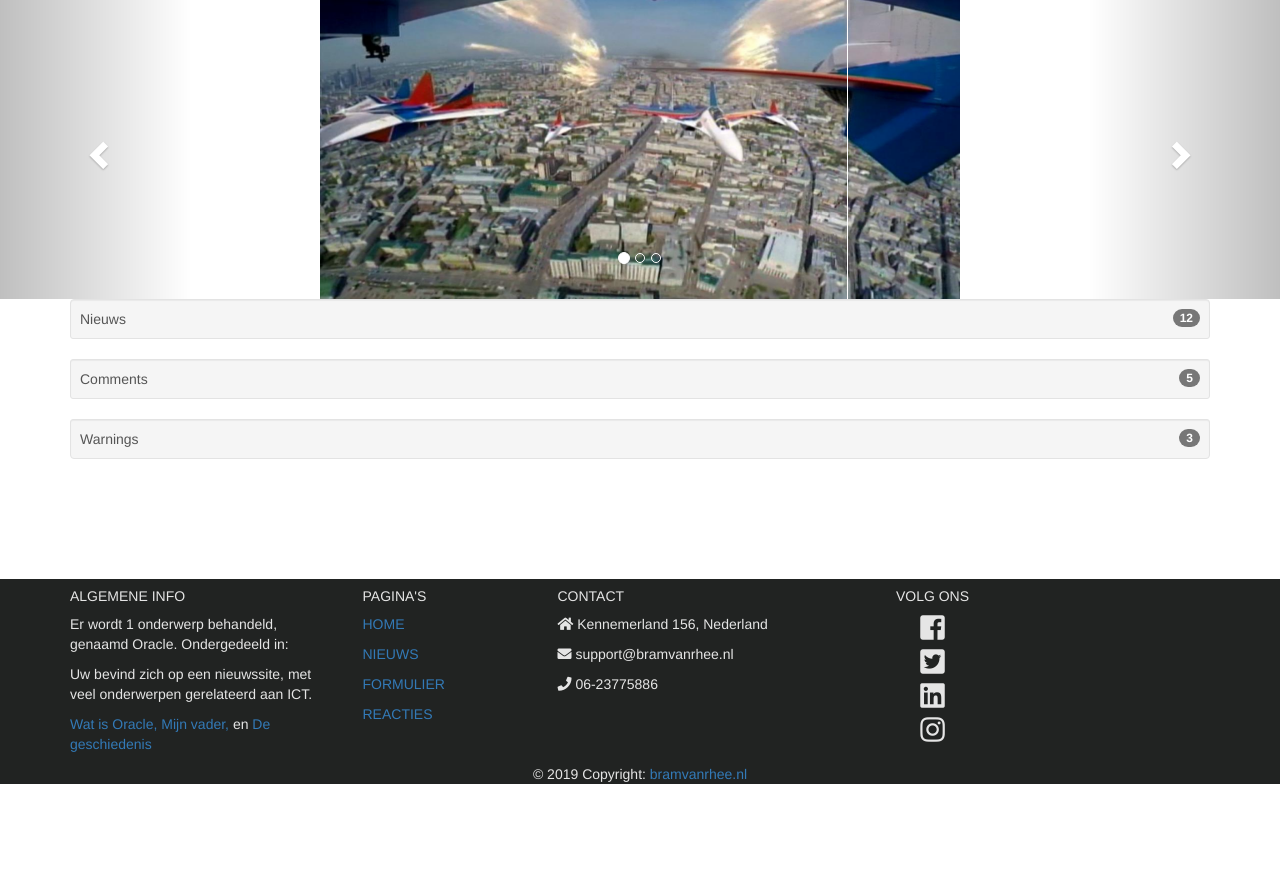
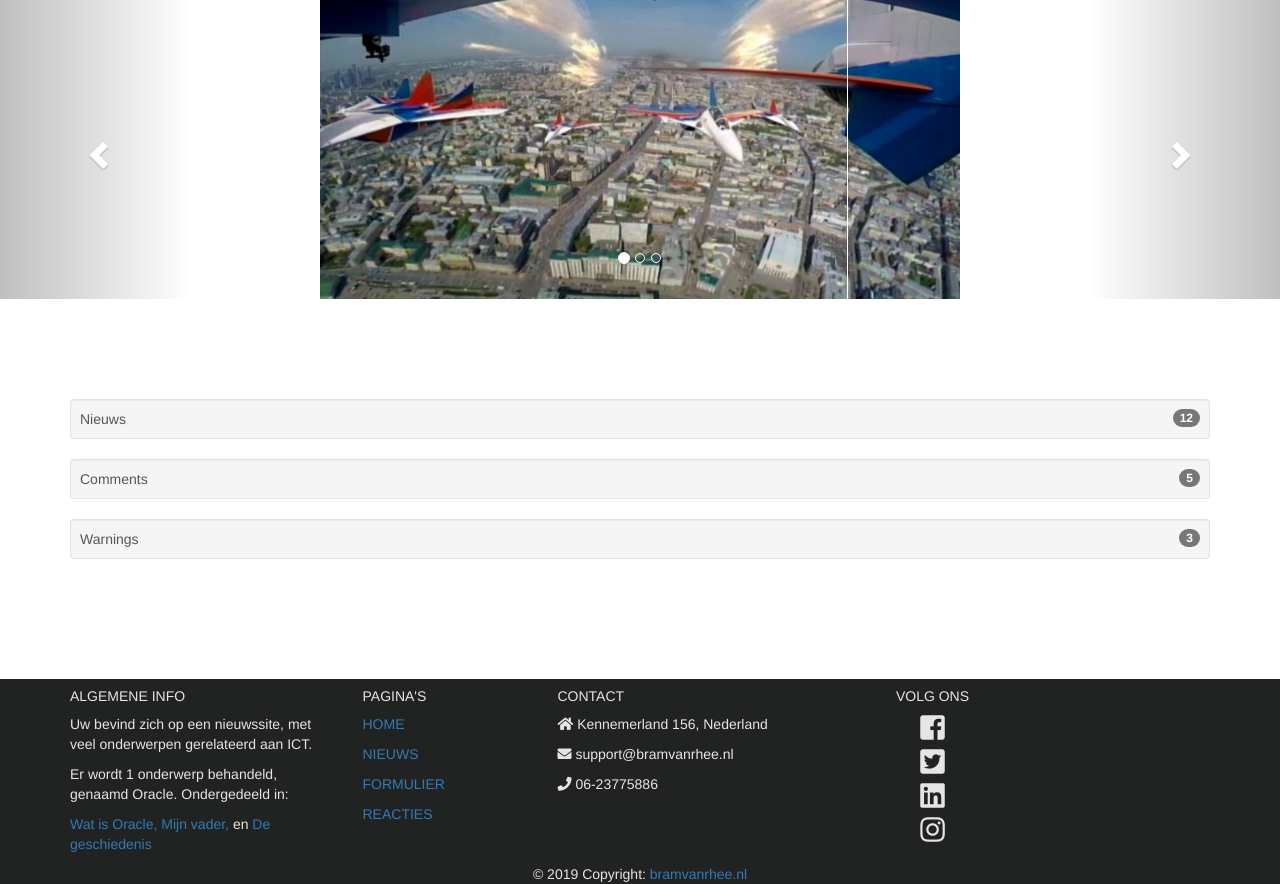
Before and after one commit to bramvanrhee/C3, a PHP site: page /home.php in a window 1280 px wide. Shown: the part 73-957 px from the top of the page. Before the commit the page ends 857 px from the top, so only its background shows below. Run offline with PHP 8.4, Linux system fonts and the light colour scheme; some libraries are stand-ins or nearby versions.

Commit message:
Tekst fout opgelost in Footer + Categories margin-top

```diff
--- a/CSS/main.css
+++ b/CSS/main.css
@@ -12,3 +12,7 @@ footer {
   color: #e5e5e5;
   margin-bottom: 6px;
 }
+
+.list-group {
+  margin-top: 100px;
+}
--- a/comment.php
+++ b/comment.php
@@ -51,8 +51,8 @@
 
           <div class="col-md-4 col-lg-3 text-left">
             <h5 class="font-weight-bold text-uppercase">Algemene info</h5>
+              <p>Uw bevind zich op een nieuwssite, met veel onderwerpen gerelateerd aan ICT.</p>
               <p>Er wordt 1 onderwerp behandeld, genaamd Oracle. Ondergedeeld in:</p>
-              <p>Uw bevind zich op een nieuwssite, met veel onderwerpen gerelateerd aan ICT.</p>
               <p><a href="wat.html">Wat is Oracle, </a><a href="vader.html">Mijn vader, </a>en <a href="geschiedenis.html">De geschiedenis</a></p>
           </div>
 
--- a/form.php
+++ b/form.php
@@ -79,8 +79,8 @@
 
           <div class="col-md-4 col-lg-3 text-left">
             <h5 class="font-weight-bold text-uppercase">Algemene info</h5>
+              <p>Uw bevind zich op een nieuwssite, met veel onderwerpen gerelateerd aan ICT.</p>
               <p>Er wordt 1 onderwerp behandeld, genaamd Oracle. Ondergedeeld in:</p>
-              <p>Uw bevind zich op een nieuwssite, met veel onderwerpen gerelateerd aan ICT.</p>
               <p><a href="wat.html">Wat is Oracle, </a><a href="vader.html">Mijn vader, </a>en <a href="geschiedenis.html">De geschiedenis</a></p>
           </div>
 
--- a/geschiedenis.php
+++ b/geschiedenis.php
@@ -83,8 +83,8 @@
 
           <div class="col-md-4 col-lg-3 text-left">
             <h5 class="font-weight-bold text-uppercase">Algemene info</h5>
+              <p>Uw bevind zich op een nieuwssite, met veel onderwerpen gerelateerd aan ICT.</p>
               <p>Er wordt 1 onderwerp behandeld, genaamd Oracle. Ondergedeeld in:</p>
-              <p>Uw bevind zich op een nieuwssite, met veel onderwerpen gerelateerd aan ICT.</p>
               <p><a href="wat.html">Wat is Oracle, </a><a href="vader.html">Mijn vader, </a>en <a href="geschiedenis.html">De geschiedenis</a></p>
           </div>
 
--- a/home.php
+++ b/home.php
@@ -93,8 +93,8 @@
 
           <div class="col-md-4 col-lg-3 text-left">
             <h5 class="font-weight-bold text-uppercase">Algemene info</h5>
+              <p>Uw bevind zich op een nieuwssite, met veel onderwerpen gerelateerd aan ICT.</p>
               <p>Er wordt 1 onderwerp behandeld, genaamd Oracle. Ondergedeeld in:</p>
-              <p>Uw bevind zich op een nieuwssite, met veel onderwerpen gerelateerd aan ICT.</p>
               <p><a href="wat.html">Wat is Oracle, </a><a href="vader.html">Mijn vader, </a>en <a href="geschiedenis.html">De geschiedenis</a></p>
           </div>
 
--- a/nieuws.php
+++ b/nieuws.php
@@ -51,8 +51,8 @@
 
           <div class="col-md-4 col-lg-3 text-left">
             <h5 class="font-weight-bold text-uppercase">Algemene info</h5>
+              <p>Uw bevind zich op een nieuwssite, met veel onderwerpen gerelateerd aan ICT.</p>
               <p>Er wordt 1 onderwerp behandeld, genaamd Oracle. Ondergedeeld in:</p>
-              <p>Uw bevind zich op een nieuwssite, met veel onderwerpen gerelateerd aan ICT.</p>
               <p><a href="wat.html">Wat is Oracle, </a><a href="vader.html">Mijn vader, </a>en <a href="geschiedenis.html">De geschiedenis</a></p>
           </div>
 
--- a/vader.php
+++ b/vader.php
@@ -83,8 +83,8 @@
 
           <div class="col-md-4 col-lg-3 text-left">
             <h5 class="font-weight-bold text-uppercase">Algemene info</h5>
+              <p>Uw bevind zich op een nieuwssite, met veel onderwerpen gerelateerd aan ICT.</p>
               <p>Er wordt 1 onderwerp behandeld, genaamd Oracle. Ondergedeeld in:</p>
-              <p>Uw bevind zich op een nieuwssite, met veel onderwerpen gerelateerd aan ICT.</p>
               <p><a href="wat.html">Wat is Oracle, </a><a href="vader.html">Mijn vader, </a>en <a href="geschiedenis.html">De geschiedenis</a></p>
           </div>
 
--- a/wat.php
+++ b/wat.php
@@ -83,8 +83,8 @@
 
           <div class="col-md-4 col-lg-3 text-left">
             <h5 class="font-weight-bold text-uppercase">Algemene info</h5>
+              <p>Uw bevind zich op een nieuwssite, met veel onderwerpen gerelateerd aan ICT.</p>
               <p>Er wordt 1 onderwerp behandeld, genaamd Oracle. Ondergedeeld in:</p>
-              <p>Uw bevind zich op een nieuwssite, met veel onderwerpen gerelateerd aan ICT.</p>
               <p><a href="wat.html">Wat is Oracle, </a><a href="vader.html">Mijn vader, </a>en <a href="geschiedenis.html">De geschiedenis</a></p>
           </div>
 
```
Also changed, not shown: main.js (added).
